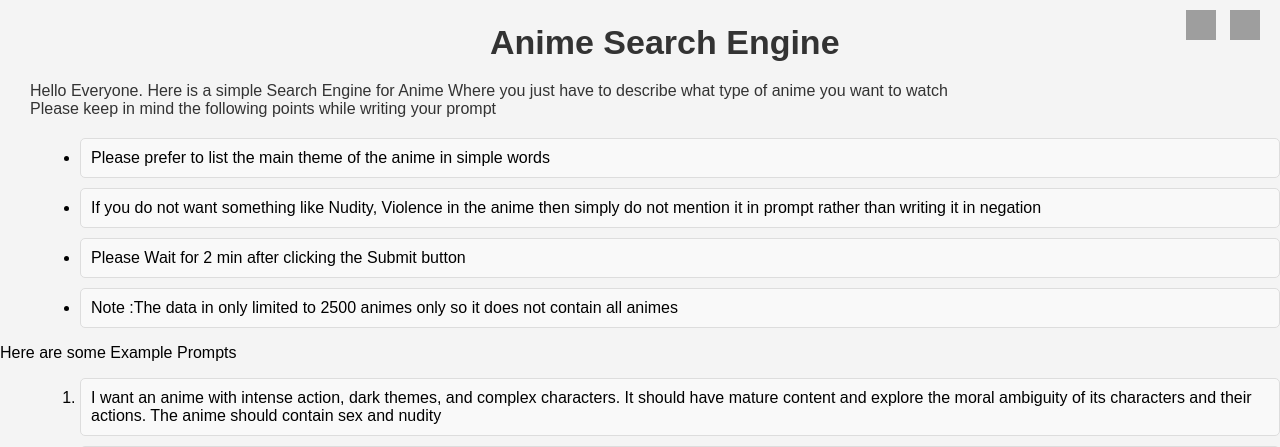
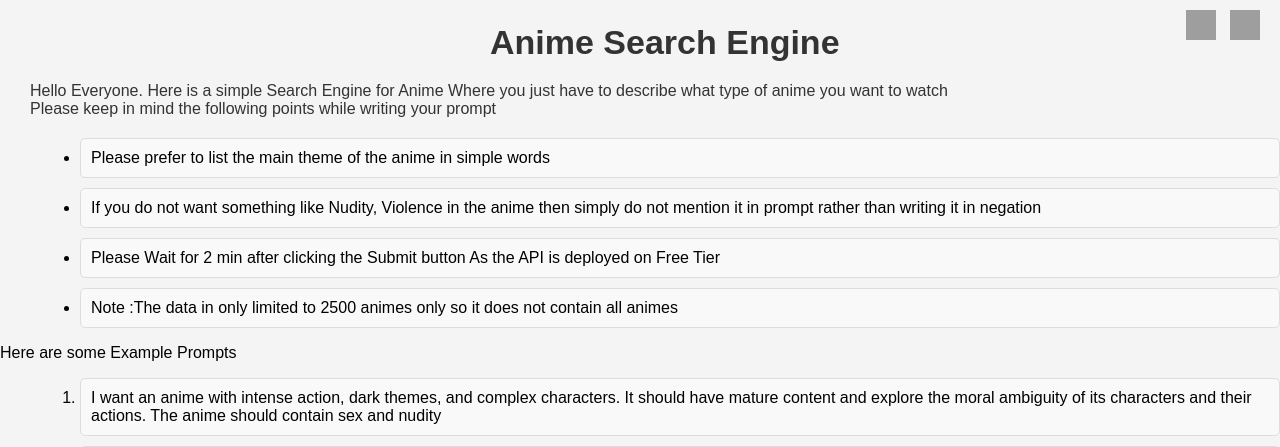
Before and after one commit to Mahmad090/anime-search-engine, a Flask app: page / in a window 1280 px wide. Shown: the top 447 px of the page. Run offline with Flask 2, Linux system fonts and the light colour scheme; some libraries are stand-ins or nearby versions; grey boxes are pictures that could not be loaded.

Commit message:
Update index.html

```diff
--- a/templates/index.html
+++ b/templates/index.html
@@ -173,7 +173,7 @@ a {
     <ul>
         <li id="simple">Please prefer to list the main theme of the anime in simple words</li>
         <li id="simple">If you do not want something like Nudity, Violence in the anime then simply do not mention it in prompt rather than writing it in negation</li>
-        <li id="simple">Please Wait for 2 min after clicking the Submit button</li>
+        <li id="simple">Please Wait for 2 min after clicking the Submit button As the API is deployed on Free Tier</li>
         <li id="simple">Note :The data in only limited to 2500 animes only so it does not contain all animes</li>
     </ul>
     Here are some Example Prompts
```
